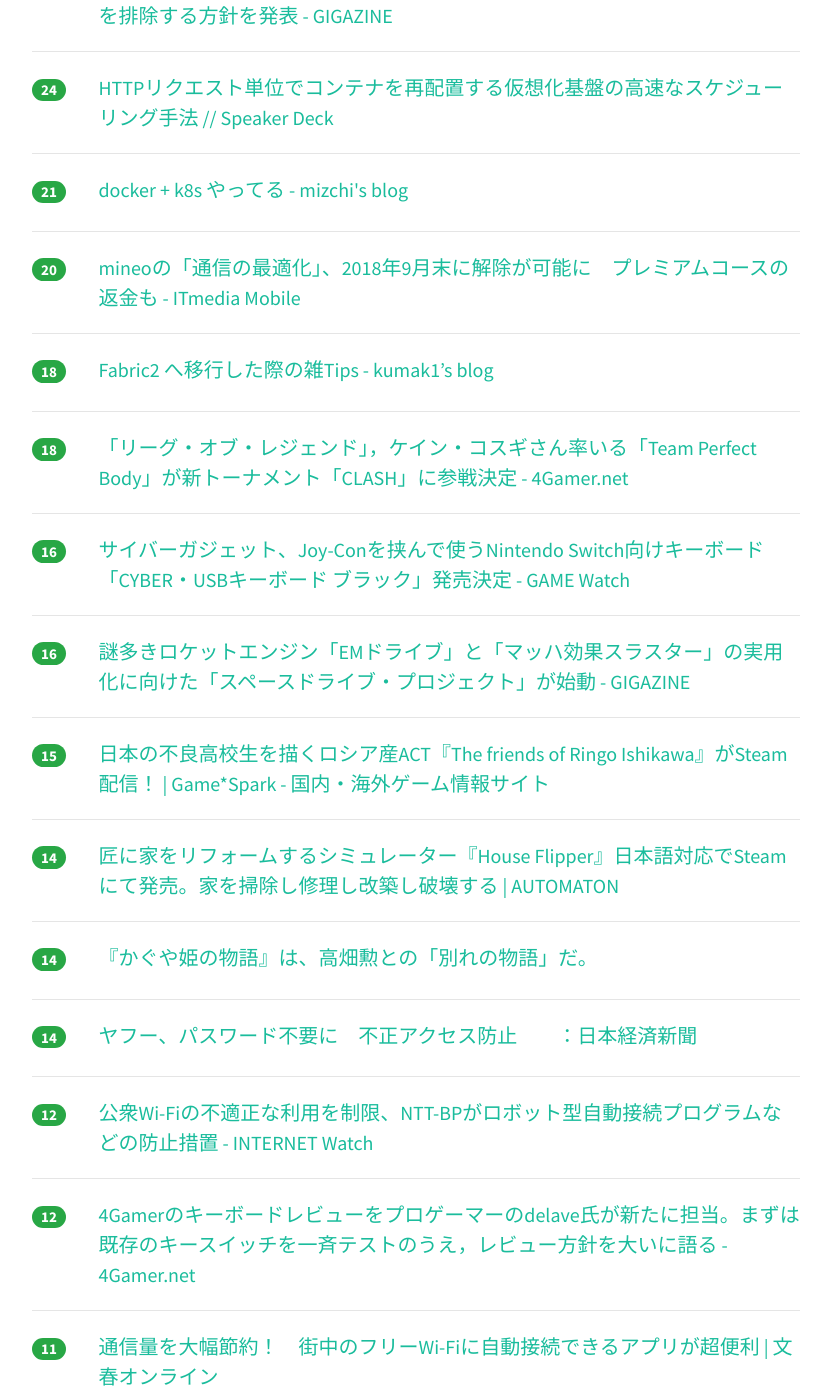
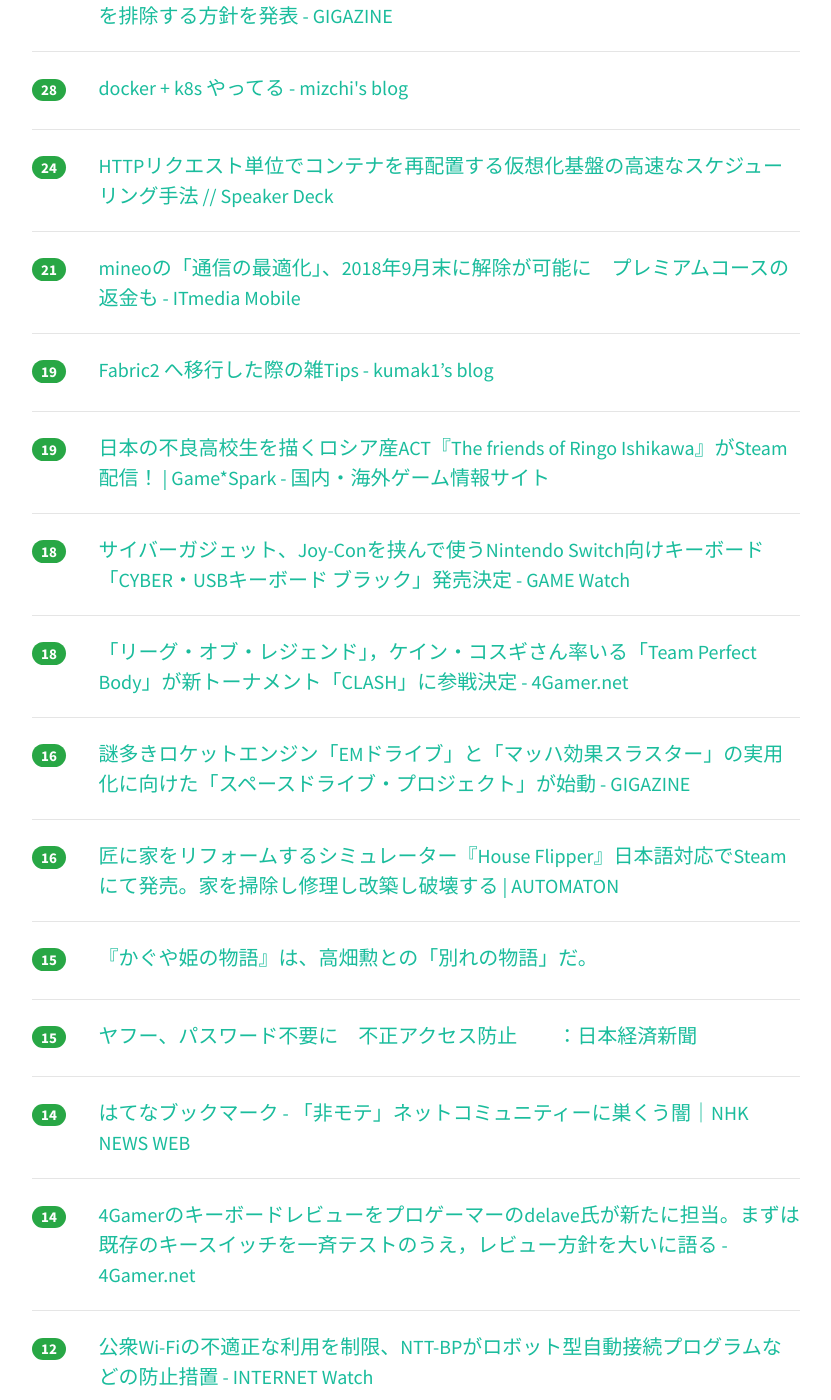
Before and after one commit to yatta47/hatena-matome-site, a Jekyll site: the page built from _posts/2018-05-19-hatena.md, in a window 1280 px wide and 1400 px high, scrolled down 579 px. Shown: the whole window, without its empty margins (224-1055 px from the left). Built offline with Jekyll 4.4.1, drawn with Linux system fonts in a browser that asks for light colours; nearby versions of some CDN libraries; some of the changed text lies outside the part shown.

Commit message:
Updated 2018-05-19

```diff
--- a/_posts/2018-05-19-hatena.md
+++ b/_posts/2018-05-19-hatena.md
@@ -1,24 +1,29 @@
 ---
 layout: post
 title:  "2018-05-19 はてぶIT"
-date:   2018-05-19 09:03:28
+date:   2018-05-19 10:02:43
 tags: [it-hotentry]
 ---
-21 件のデータあり
+25 件のデータあり
 
 <hr><div class="row">
-<div class="col-1"><span class="badge badge-pill badge-success h2">59</span></div>
+<div class="col-1"><span class="badge badge-pill badge-success h2">77</span></div>
 <div class="col-11"><a href='https://qiita.com/mikesorae/items/ff8192fb9cf106262dbf' target='_blank'>やはりお前たちのRepositoryは間違っている</a></div>
 </div>
 <hr>
 <div class="row">
-<div class="col-1"><span class="badge badge-pill badge-success h2">34</span></div>
+<div class="col-1"><span class="badge badge-pill badge-success h2">36</span></div>
 <div class="col-11"><a href='https://togetter.com/li/1227538' target='_blank'>「編集の赤字」と「校正・校閲の赤字」は違う - Togetter</a></div>
 </div>
 <hr>
 <div class="row">
-<div class="col-1"><span class="badge badge-pill badge-success h2">26</span></div>
+<div class="col-1"><span class="badge badge-pill badge-success h2">28</span></div>
 <div class="col-11"><a href='https://gigazine.net/news/20180518-chrome-security-indicators/' target='_blank'>GoogleがChromeから将来的にHTTPS接続時の「保護された通信」という表示を排除する方針を発表 - GIGAZINE</a></div>
+</div>
+<hr>
+<div class="row">
+<div class="col-1"><span class="badge badge-pill badge-success h2">28</span></div>
+<div class="col-11"><a href='http://mizchi.hatenablog.com/entry/2018/05/18/235509' target='_blank'>docker + k8s やってる - mizchi's blog</a></div>
 </div>
 <hr>
 <div class="row">
@@ -28,17 +33,22 @@ tags: [it-hotentry]
 <hr>
 <div class="row">
 <div class="col-1"><span class="badge badge-pill badge-success h2">21</span></div>
-<div class="col-11"><a href='http://mizchi.hatenablog.com/entry/2018/05/18/235509' target='_blank'>docker + k8s やってる - mizchi's blog</a></div>
-</div>
-<hr>
-<div class="row">
-<div class="col-1"><span class="badge badge-pill badge-success h2">20</span></div>
 <div class="col-11"><a href='http://www.itmedia.co.jp/mobile/articles/1805/18/news140.html' target='_blank'>mineoの「通信の最適化」、2018年9月末に解除が可能に　プレミアムコースの返金も - ITmedia Mobile</a></div>
 </div>
 <hr>
 <div class="row">
+<div class="col-1"><span class="badge badge-pill badge-success h2">19</span></div>
+<div class="col-11"><a href='https://kumak1.hatenablog.com/entry/2018/05/18/181347' target='_blank'>Fabric2 へ移行した際の雑Tips - kumak1’s blog</a></div>
+</div>
+<hr>
+<div class="row">
+<div class="col-1"><span class="badge badge-pill badge-success h2">19</span></div>
+<div class="col-11"><a href='https://www.gamespark.jp/article/2018/05/18/80886.html' target='_blank'>日本の不良高校生を描くロシア産ACT『The friends of Ringo Ishikawa』がSteam配信！ | Game*Spark - 国内・海外ゲーム情報サイト</a></div>
+</div>
+<hr>
+<div class="row">
 <div class="col-1"><span class="badge badge-pill badge-success h2">18</span></div>
-<div class="col-11"><a href='https://kumak1.hatenablog.com/entry/2018/05/18/181347' target='_blank'>Fabric2 へ移行した際の雑Tips - kumak1’s blog</a></div>
+<div class="col-11"><a href='https://game.watch.impress.co.jp/docs/news/1122650.html' target='_blank'>サイバーガジェット、Joy-Conを挟んで使うNintendo Switch向けキーボード「CYBER・USBキーボード ブラック」発売決定 - GAME Watch</a></div>
 </div>
 <hr>
 <div class="row">
@@ -48,32 +58,32 @@ tags: [it-hotentry]
 <hr>
 <div class="row">
 <div class="col-1"><span class="badge badge-pill badge-success h2">16</span></div>
-<div class="col-11"><a href='https://game.watch.impress.co.jp/docs/news/1122650.html' target='_blank'>サイバーガジェット、Joy-Conを挟んで使うNintendo Switch向けキーボード「CYBER・USBキーボード ブラック」発売決定 - GAME Watch</a></div>
+<div class="col-11"><a href='https://gigazine.net/news/20180518-spacedrive-project/' target='_blank'>謎多きロケットエンジン「EMドライブ」と「マッハ効果スラスター」の実用化に向けた「スペースドライブ・プロジェクト」が始動 - GIGAZINE</a></div>
 </div>
 <hr>
 <div class="row">
 <div class="col-1"><span class="badge badge-pill badge-success h2">16</span></div>
-<div class="col-11"><a href='https://gigazine.net/news/20180518-spacedrive-project/' target='_blank'>謎多きロケットエンジン「EMドライブ」と「マッハ効果スラスター」の実用化に向けた「スペースドライブ・プロジェクト」が始動 - GIGAZINE</a></div>
+<div class="col-11"><a href='http://jp.automaton.am/articles/newsjp/20180518-68136/' target='_blank'>匠に家をリフォームするシミュレーター『House Flipper』日本語対応でSteamにて発売。家を掃除し修理し改築し破壊する | AUTOMATON</a></div>
 </div>
 <hr>
 <div class="row">
 <div class="col-1"><span class="badge badge-pill badge-success h2">15</span></div>
-<div class="col-11"><a href='https://www.gamespark.jp/article/2018/05/18/80886.html' target='_blank'>日本の不良高校生を描くロシア産ACT『The friends of Ringo Ishikawa』がSteam配信！ | Game*Spark - 国内・海外ゲーム情報サイト</a></div>
+<div class="col-11"><a href='https://www.huffingtonpost.jp/2018/05/18/the-tale-of-the-princess-kaguya_a_23437690/' target='_blank'>『かぐや姫の物語』は、高畑勲との「別れの物語」だ。</a></div>
+</div>
+<hr>
+<div class="row">
+<div class="col-1"><span class="badge badge-pill badge-success h2">15</span></div>
+<div class="col-11"><a href='https://www.nikkei.com/article/DGXMZO30694840Y8A510C1X30000/' target='_blank'>ヤフー、パスワード不要に　不正アクセス防止　　：日本経済新聞</a></div>
 </div>
 <hr>
 <div class="row">
 <div class="col-1"><span class="badge badge-pill badge-success h2">14</span></div>
-<div class="col-11"><a href='http://jp.automaton.am/articles/newsjp/20180518-68136/' target='_blank'>匠に家をリフォームするシミュレーター『House Flipper』日本語対応でSteamにて発売。家を掃除し修理し改築し破壊する | AUTOMATON</a></div>
+<div class="col-11"><a href='http://b.hatena.ne.jp/entry/s/www3.nhk.or.jp/news/web_tokushu/2018_0518.html' target='_blank'>はてなブックマーク - 「非モテ」ネットコミュニティーに巣くう闇｜NHK NEWS WEB</a></div>
 </div>
 <hr>
 <div class="row">
 <div class="col-1"><span class="badge badge-pill badge-success h2">14</span></div>
-<div class="col-11"><a href='https://www.huffingtonpost.jp/2018/05/18/the-tale-of-the-princess-kaguya_a_23437690/' target='_blank'>『かぐや姫の物語』は、高畑勲との「別れの物語」だ。</a></div>
-</div>
-<hr>
-<div class="row">
-<div class="col-1"><span class="badge badge-pill badge-success h2">14</span></div>
-<div class="col-11"><a href='https://www.nikkei.com/article/DGXMZO30694840Y8A510C1X30000/' target='_blank'>ヤフー、パスワード不要に　不正アクセス防止　　：日本経済新聞</a></div>
+<div class="col-11"><a href='http://www.4gamer.net/games/999/G999902/20180516115/' target='_blank'>4Gamerのキーボードレビューをプロゲーマーのdelave氏が新たに担当。まずは既存のキースイッチを一斉テストのうえ，レビュー方針を大いに語る - 4Gamer.net</a></div>
 </div>
 <hr>
 <div class="row">
@@ -82,8 +92,8 @@ tags: [it-hotentry]
 </div>
 <hr>
 <div class="row">
-<div class="col-1"><span class="badge badge-pill badge-success h2">12</span></div>
-<div class="col-11"><a href='http://www.4gamer.net/games/999/G999902/20180516115/' target='_blank'>4Gamerのキーボードレビューをプロゲーマーのdelave氏が新たに担当。まずは既存のキースイッチを一斉テストのうえ，レビュー方針を大いに語る - 4Gamer.net</a></div>
+<div class="col-1"><span class="badge badge-pill badge-success h2">11</span></div>
+<div class="col-11"><a href='https://techracho.bpsinc.jp/hachi8833/2018_05_18/56549' target='_blank'>週刊Railsウォッチ（20180518）Paperclip開発終了、RailsアプリをGDPR準拠に、optparseはやっぱりいい、Rubyの`super`ほか</a></div>
 </div>
 <hr>
 <div class="row">
@@ -97,8 +107,8 @@ tags: [it-hotentry]
 </div>
 <hr>
 <div class="row">
-<div class="col-1"><span class="badge badge-pill badge-success h2">8</span></div>
-<div class="col-11"><a href='https://techracho.bpsinc.jp/hachi8833/2018_05_18/56549' target='_blank'>週刊Railsウォッチ（20180518）Paperclip開発終了、RailsアプリをGDPR準拠に、optparseはやっぱりいい、Rubyの`super`ほか</a></div>
+<div class="col-1"><span class="badge badge-pill badge-success h2">9</span></div>
+<div class="col-11"><a href='https://japan.cnet.com/article/35119262/' target='_blank'>“スマート自転車”レンタル「VANMOOF+」が9月に日本上陸--創業者が語る勝算 - CNET Japan</a></div>
 </div>
 <hr>
 <div class="row">
@@ -107,7 +117,17 @@ tags: [it-hotentry]
 </div>
 <hr>
 <div class="row">
-<div class="col-1"><span class="badge badge-pill badge-success h2">7</span></div>
-<div class="col-11"><a href='http://b.hatena.ne.jp/entry/s/www3.nhk.or.jp/news/web_tokushu/2018_0518.html' target='_blank'>はてなブックマーク - 「非モテ」ネットコミュニティーに巣くう闇｜NHK NEWS WEB</a></div>
+<div class="col-1"><span class="badge badge-pill badge-success h2">6</span></div>
+<div class="col-11"><a href='http://www.nicovideo.jp/watch/sm33227073' target='_blank'>やばたにえん　/　結月ゆかり　【やばたにえんオリジナル曲】 - ニコニコ動画</a></div>
 </div>
 <hr>
+<div class="row">
+<div class="col-1"><span class="badge badge-pill badge-success h2">6</span></div>
+<div class="col-11"><a href='http://afurikamaimai.hatenablog.com/entry/2018/05/18/231544' target='_blank'>ある意味これも同調圧力。 - afurikamaimaiのブログ</a></div>
+</div>
+<hr>
+<div class="row">
+<div class="col-1"><span class="badge badge-pill badge-success h2">5</span></div>
+<div class="col-11"><a href='https://anond.hatelabo.jp/20180518182011' target='_blank'>b:id:Cunliffe 俺のどのコメントで不愉快になったか知りたい感。 ↓こうやって..</a></div>
+</div>
+<hr>
```
